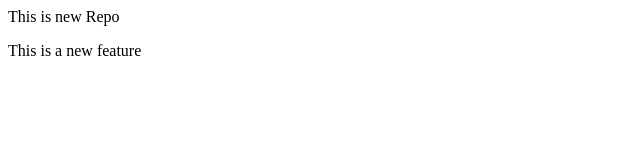
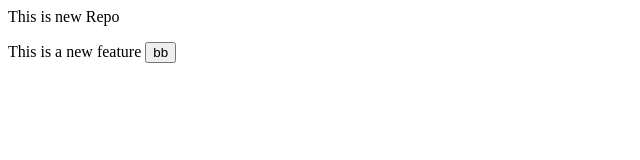
Before and after one commit to mugiwara674/localrepo, a plain HTML site: page index.html in a window 1280 px wide. Shown: the full height of the page, 0-640 px from the left. Drawn offline with Linux system fonts and the light colour scheme.

Commit message:
add button

```diff
--- a/index.html
+++ b/index.html
@@ -3,5 +3,5 @@
 </p>
 
 <p>
-    This is a new feature
+    This is a new feature <button>bb</button>
 </p>
```
